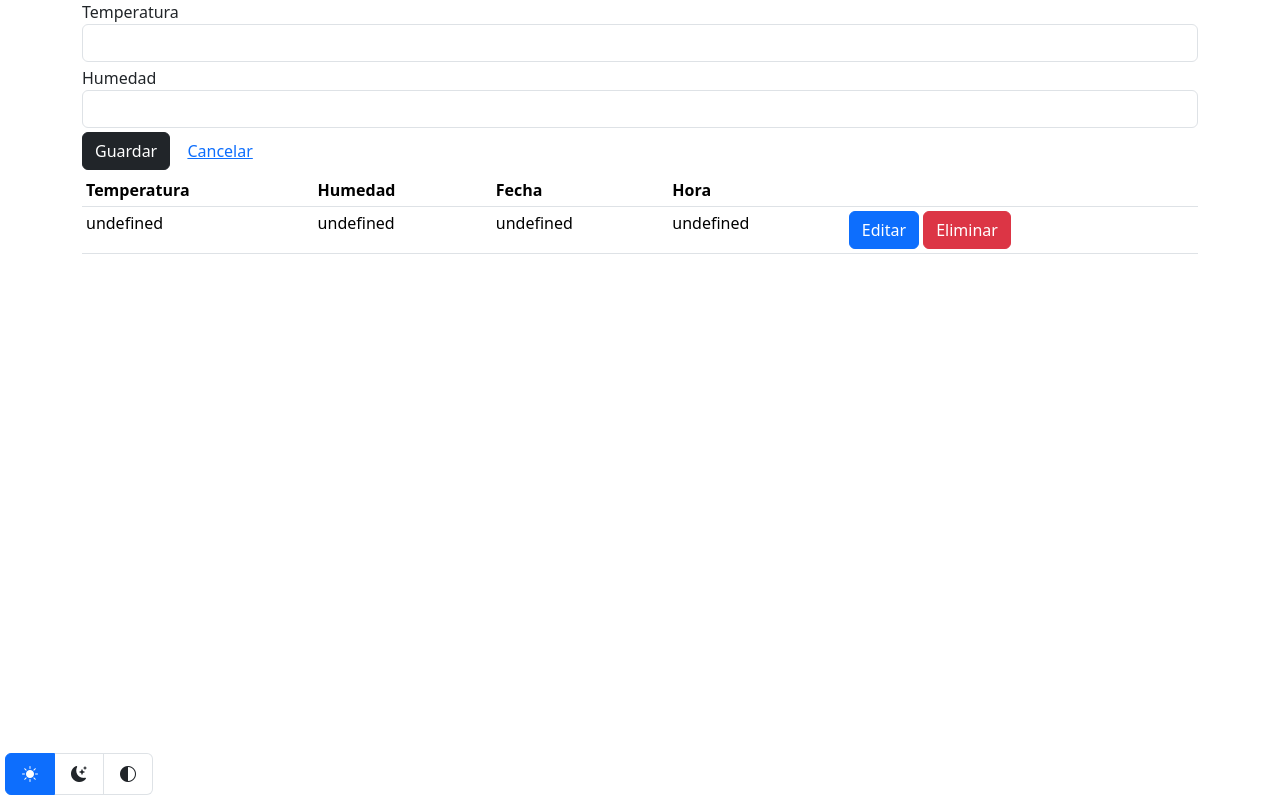
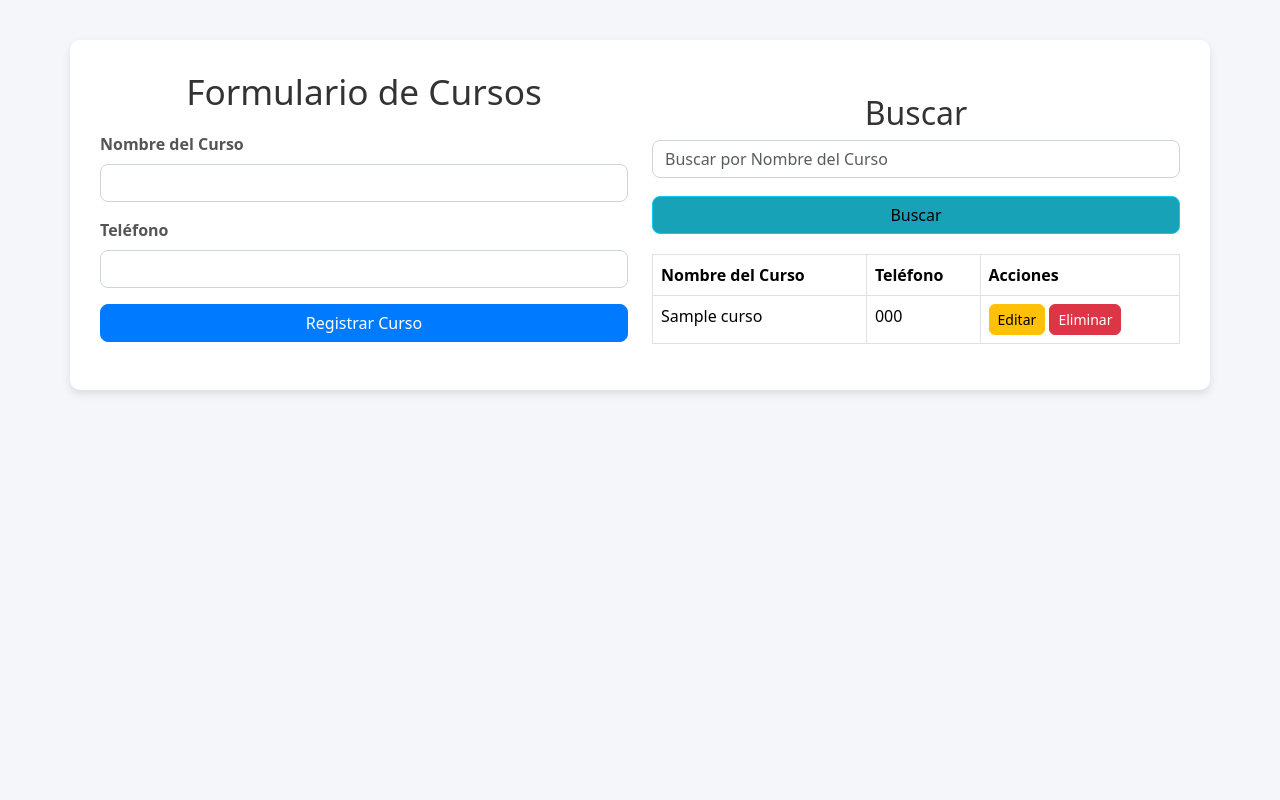
Before and after one commit to Saul941/Flask7B, a Flask app: page / in a window 1280 px wide. Run offline with Flask 3, Linux system fonts and the light colour scheme; tables that the repository leaves empty or names only in its code hold one stand-in row (values such as "Sample post"); some libraries are stand-ins or nearby versions.

Commit message:
Update app.html

```diff
--- a/templates/app.html
+++ b/templates/app.html
@@ -1,221 +1,219 @@
 <!DOCTYPE html>
 <html lang="es">
+
 <head>
     <meta charset="UTF-8">
     <meta name="viewport" content="width=device-width, initial-scale=1.0">
+    <title>Cursos</title>
+    <script src="https://js.pusher.com/7.2/pusher.min.js"></script>
+    <link href="https://cdn.jsdelivr.net/npm/bootstrap@5.3.3/dist/css/bootstrap.min.css" rel="stylesheet">
+    <script src="https://code.jquery.com/jquery-3.7.1.min.js"></script>
+    <script src="https://cdnjs.cloudflare.com/ajax/libs/jquery-validate/1.19.5/jquery.validate.min.js"></script>
+    <style>
+        body {
+            background-color: #f4f6f9;
+        }
 
-    <link href="https://cdn.jsdelivr.net/npm/bootstrap@5.3.3/dist/css/bootstrap.min.css" rel="stylesheet" integrity="sha384-QWTKZyjpPEjISv5WaRU9OFeRpok6YctnYmDr5pNlyT2bRjXh0JMhjY6hW+ALEwIH" crossorigin="anonymous">
+        .container {
+            background-color: white;
+            border-radius: 10px;
+            padding: 30px;
+            box-shadow: 0 4px 8px rgba(0, 0, 0, 0.1);
+            margin-top: 40px;
+        }
 
-    <script src="https://code.jquery.com/jquery-3.7.1.min.js" integrity="sha256-/JqT3SQfawRcv/BIHPThkBvs0OEvtFFmqPF/lYI/Cxo=" crossorigin="anonymous"></script>
+        h1 {
+            font-size: 2.2rem;
+            color: #333;
+            text-align: center;
+            margin-bottom: 20px;
+        }
 
-    <script src="https://js.pusher.com/8.2.0/pusher.min.js"></script>
+        .form-label {
+            font-weight: bold;
+            color: #555;
+        }
 
-    <title>App</title>
+        .form-control {
+            border-radius: 8px;
+            border-color: #ced4da;
+        }
+
+        .btn-primary {
+            background-color: #007bff;
+            border-color: #007bff;
+            border-radius: 8px;
+            width: 100%;
+        }
+
+        .btn-primary:hover {
+            background-color: #0056b3;
+        }
+
+        .btn-info {
+            background-color: #17a2b8;
+            border-radius: 8px;
+            width: 100%;
+        }
+
+        .btn-info:hover {
+            background-color: #117a8b;
+        }
+
+        table {
+            margin-top: 20px;
+        }
+
+        th {
+            background-color: #007bff;
+            color: white;
+        }
+
+        td,
+        th {
+            padding: 12px;
+            text-align: left;
+        }
+
+        .btn-warning {
+            border-radius: 6px;
+        }
+
+        .btn-danger {
+            border-radius: 6px;
+        }
+
+        #searchInput {
+            border-radius: 8px;
+            margin-bottom: 10px;
+        }
+    </style>
 </head>
+
 <body>
     <div class="container">
-      <form id="frmTemperaturaHumedad" method="post">
-          <input type="hidden" id="id" name="id">
+        <div class="row">
+            <div class="col-md-6">
+                <h1>Formulario de Cursos</h1>
+                <form id="frmCurso" action="/curso" method="POST">
+                    <input type="hidden" id="id_curso" name="id_curso">
+                    <div class="mb-3">
+                        <label for="nombre_curso" class="form-label">Nombre del Curso</label>
+                        <input type="text" class="form-control" id="nombre_curso" name="nombre_curso" required minlength="5" maxlength="50">
+                    </div>
+                    <div class="mb-3">
+                        <label for="telefono" class="form-label">Teléfono</label>
+                        <input type="tel" class="form-control" id="telefono" name="telefono" required minlength="10" maxlength="15">
+                    </div>
+                    <button type="submit" class="btn btn-primary" id="submitButton">Registrar Curso</button>
+                </form>
+            </div>
 
-          <div class="mb-1">
-              <label for="temperatura">Temperatura</label>
-              <input type="number" id="temperatura" name="temperatura" class="form-control">
+            <div class="col-md-6 mt-4">
+                <h2 style="text-align: center; color: #333;">Buscar</h2>
+                <div class="mb-3">
+                    <input type="text" class="form-control" id="searchInput" placeholder="Buscar por Nombre del Curso">
+                    <button id="searchButton" class="btn btn-info mt-2">Buscar</button>
                 </div>
-          <div class="mb-1">
-              <label for="humedad">Humedad</label>
-              <input type="number" id="humedad" name="humedad" class="form-control">
-          </div>
-          <div class="mb-1">
-              <button id="guardar" name="guardar" class="btn btn-dark">Guardar</button>
-              <button type="reset" id="cancelar" name="cancelar" class="btn btn-link">Cancelar</button>
-          </div>
-      </form>
-      <table class="table table-sm">
+                <table class="table table-hover table-bordered">
                     <thead>
                         <tr>
-            <th>Temperatura</th>
-            <th>Humedad</th>
-            <th>Fecha</th>
-            <th>Hora</th>
-            <th></th>
+                            <th>Nombre del Curso</th>
+                            <th>Teléfono</th>
+                            <th>Acciones</th>
                         </tr>
                     </thead>
-        <tbody id="tbodyTemperaturaHumedad"></tbody>
+                    <tbody id="tbodyLog"></tbody>
                 </table>
             </div>
+        </div>
+    </div>
 
-    <script src="https://cdn.jsdelivr.net/npm/bootstrap@5.3.3/dist/js/bootstrap.bundle.min.js" integrity="sha384-YvpcrYf0tY3lHB60NNkmXc5s9fDVZLESaAA55NDzOxhy9GkcIdslK1eN7N6jIeHz" crossorigin="anonymous"></script>
+    <script>
+        $(document).ready(function () {
+            $("#frmCurso").validate({
+                rules: {
+                    nombre_curso: {
+                        required: true,
+                        minlength: 5,
+                        maxlength: 50
+                    },
+                    telefono: {
+                        required: true,
+                        minlength: 10,
+                        maxlength: 15
+                    }
+                },
+                messages: {
+                    nombre_curso: {
+                        required: "Por favor, introduce el nombre del curso.",
+                        minlength: "El nombre del curso debe tener al menos 5 caracteres.",
+                        maxlength: "El nombre del curso no puede tener más de 50 caracteres."
+                    },
+                    telefono: {
+                        required: "Por favor, introduce el teléfono.",
+                        minlength: "El teléfono debe tener al menos 10 caracteres.",
+                        maxlength: "El teléfono no puede tener más de 15 caracteres."
+                    }
+                }
+            });
 
-    <link rel="stylesheet" href="https://cdn.jsdelivr.net/npm/bootstrap-icons@1.11.3/font/bootstrap-icons.min.css">
-    <div class="app-float-button bg-body" style="z-index: 3; position: fixed; bottom: 5px; left: 5px; cursor: pointer;">
-        <ul class="list-group list-group-horizontal">
-            <li class="list-group-item" data-bs-theme-value="light">
-                <i class="bi bi-sun-fill"></i>
-            </li>
-            <li class="list-group-item" data-bs-theme-value="dark">
-                <i class="bi bi-moon-stars-fill"></i>
-            </li>
-            <li class="list-group-item" data-bs-theme-value="auto">
-                <i class="bi bi-circle-half"></i>
-            </li>
-        </ul>
-    </div>
-    <script>
-        /*!
-        * Color mode toggler for Bootstrap's docs (https://getbootstrap.com/)
-        * Copyright 2011-2022 The Bootstrap Authors
-        * Licensed under the Creative Commons Attribution 3.0 Unported License.
-        */
+            function buscar(term = "") {
+                $.get("/buscar", { q: term }, function (respuesta) {
+                    $("#tbodyLog").html("");
 
-        /** Reescrito */
-
-        var bootstrapTheme = localStorage.getItem("theme")
-
-        function getPreferredTheme() {
-            if (bootstrapTheme) {
-                return bootstrapTheme
+                    for (var x in respuesta) {
+                        var registro = respuesta[x];
+                        $("#tbodyLog").append(`<tr>
+                            <td>${registro.Nombre_Curso}</td>
+                            <td>${registro.Telefono}</td>
+                            <td>
+                                <button class="btn btn-warning btn-sm" onclick="editar(${registro.ID_Curso}, '${registro.Nombre_Curso}', '${registro.Telefono}')">Editar</button>
+                                <button class="btn btn-danger btn-sm" onclick="eliminar(${registro.ID_Curso})">Eliminar</button>
+                            </td>
+                        </tr>`);
+                    }
+                });
             }
 
-            return window.matchMedia("(prefers-color-scheme: dark)").matches ? "dark" : "light"
+            buscar();
+
+            $("#searchButton").click(function () {
+                var searchTerm = $("#searchInput").val().trim();
+                buscar(searchTerm);
+            });
+
+            window.eliminar = function (id) {
+                if (confirm("¿Estás seguro de que deseas eliminar este curso?")) {
+                    $.post("/eliminar_curso", { id: id }, function (result) {
+                        alert("Curso eliminado correctamente.");
+                        buscar();
+                    }).fail(function (err) {
+                        alert("Error al eliminar el registro.");
+                    });
                 }
+            };
 
-        function setTheme(theme) {
-            if (theme === "auto" && window.matchMedia("(prefers-color-scheme: dark)").matches) {
-                document.documentElement.setAttribute("data-bs-theme", "dark")
-            }
-            else {
-                document.documentElement.setAttribute("data-bs-theme", ((theme == "auto") ? "light" : theme))
-            }
-        }
+            window.editar = function (id, nombre_curso, telefono) {
+                $("#id_curso").val(id);
+                $("#nombre_curso").val(nombre_curso);
+                $("#telefono").val(telefono);
 
-        function showActiveTheme(theme) {
-            $("[data-bs-theme-value]").removeClass("bg-primary text-white active")
-            $(`[data-bs-theme-value="${theme}"]`).addClass("bg-primary text-white active")
-        }
+                $("#submitButton").text("Actualizar");
+            };
 
-        $(document).on("click", '[data-bs-theme-value]', function (event) {
-            const theme = this.getAttribute("data-bs-theme-value")
-            localStorage.setItem("theme", theme)
-            setTheme(theme)
-            showActiveTheme(theme)
-        })
+            Pusher.logToConsole = true;
+            var pusher = new Pusher('ab077c6305428af0579b', {
+            cluster: 'mt1'
+            });
 
-        window.matchMedia("(prefers-color-scheme: dark)").addEventListener("change", function (event) {
-            if (bootstrapTheme !== "light"
-            || bootstrapTheme !== "dark") {
-                setTheme(getPreferredTheme())
-            }
-        })
-
-        document.addEventListener("DOMContentLoaded", function (event) {
-            setTheme(bootstrapTheme)
-            showActiveTheme(getPreferredTheme())
-        })
+            var channel = pusher.subscribe("registrosTiempoReal");
+            channel.bind("registroTiempoReal", function (mensaje) {
+                console.log("Mensaje recibido:", mensaje);
+                buscar();
+            });
+        });
     </script>
-
-    <script>
-        window.addEventListener("load", function (event) {
-            function buscar() {
-                $.get("/buscar", function (respuesta) {
-                    $("#tbodyTemperaturaHumedad").html("")
-
-                    var fechaAnterior = ""
-
-                    for (var x in respuesta) {
-                        var temperaturaHumedad = respuesta[x]
-
-                        var fecha = ""
-                        var fechaTemp = temperaturaHumedad["Fecha"]
-
-                        if (fechaAnterior != fechaTemp) {
-                            fecha         = fechaTemp
-                            fechaAnterior = fechaTemp
-                        }
-
-                        $("#tbodyTemperaturaHumedad").append(`<tr>
-                            <td>${temperaturaHumedad["Temperatura"]}</td>
-                            <td>${temperaturaHumedad["Humedad"]}</td>
-                            <td>${fecha}</td>
-                            <td>${temperaturaHumedad["Hora"]}</td>
-                            <td>
-                                <button class="btn btn-primary btn-editar" data-id="${temperaturaHumedad["Id_Log"]}">Editar</button>
-                                <button class="btn btn-danger btn-eliminar" data-id="${temperaturaHumedad["Id_Log"]}">Eliminar</button>
-                            </td>
-                        </tr>`)
-                    }
-                })
-            }
-
-            buscar()
-
-            $(document).on("click", ".btn-editar", function (event) {
-                var id = $(this).attr("data-id")
-
-                $.get("/editar", {id: id}, function (respuesta) {
-                    console.log(respuesta)
-                    var temperaturaHumedad = respuesta[0]
-
-                    $("#id")
-                    .val(temperaturaHumedad["Id_Log"])
-                    .trigger("focus")
-
-                    $("#temperatura").val(temperaturaHumedad["Temperatura"])
-                    $("#humedad").val(temperaturaHumedad["Humedad"])
-                })
-            })
-
-            $(document).on("click", ".btn-eliminar", function (event) {
-                if (!confirm("¿Quieres eliminar este registro?")) {
-                    return
-                }
-
-                var id = $(this).attr("data-id")
-
-                $.post("/eliminar", {id: id})
-            })
-
-            $("#frmTemperaturaHumedad")
-            .submit(function (event)  {
-                event.preventDefault()
-
-                $.post("/guardar", $(this).serialize(), function (respuesta) {
-                    $("#frmTemperaturaHumedad").get(0).reset()
-                })
-            })
-            .on("reset", function (event) {
-                $("#id").val("")
-            })
-
-            Pusher.logToConsole = true
-
-            var pusher = new Pusher("fe0a6fda0635d4db01ce", {
-                cluster: "us2"
-            })
-
-            // Canal ---> Donde se concentran los hilos con los clientes conectados
-            var channel = pusher.subscribe("canalRegistrosTemperaturaHumedad");
-
-            // Evento --> El código que se accionará con la información enviada o el uso del canal
-            channel.bind("registroTemperaturaHumedad", function (temperaturaHumedad) {
-                // 1. Notificar el evento
-                // alert("Ocurrió el evento")
-
-                // 2. Recibir información enviada en el evento
-                // console.log(temperaturaHumedad)
-
-                // 3. Trabajar información enviada por el evento
-                /**
-                $("#tbodyTemperaturaHumedad").prepend(`<tr>
-                    <td>${temperaturaHumedad.temperatura}</td>
-                    <td>${temperaturaHumedad.humedad}</td>
-                    <td></td>
-                </tr>`)
-                */
-
-                // 4. Mandar a llamar otro código luego del evento
-                buscar()
-            })
-        })
-    </script>
+    <script src="https://cdn.jsdelivr.net/npm/bootstrap@5.3.3/dist/js/bootstrap.bundle.min.js"></script>
 </body>
 </html>
```
Lines whose indentation alone changed are shown as unchanged.
